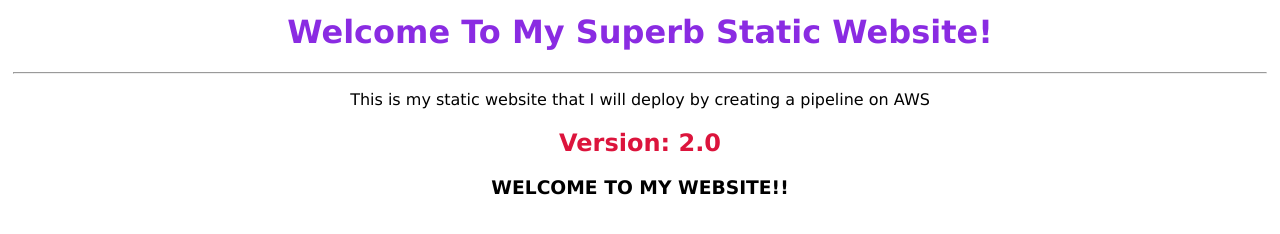
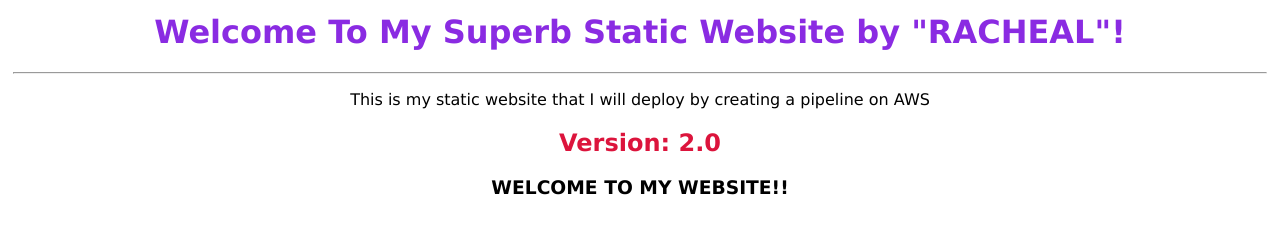
Before and after one commit to Raeabbey/S3-Hosting, a plain HTML site: page index.html in a window 1280 px wide. Drawn offline with Linux system fonts and the light colour scheme.

Commit message:
Added my name to h1 line

```diff
--- a/index.html
+++ b/index.html
@@ -4,7 +4,7 @@
     </head>
 
     <body style="text-align:center;font-family:verdana;margin:1%;">
-        <h1 style="color:rgb(138,43,226);">Welcome To My Superb Static Website!</h1>
+        <h1 style="color:rgb(138,43,226);">Welcome To My Superb Static Website by "RACHEAL"!</h1>
         <hr>
         <p> This is my static website that I will deploy by creating a pipeline on AWS</p>
         <h2 style="color: rgb(220,20,60);">Version: 2.0</h2>
```
